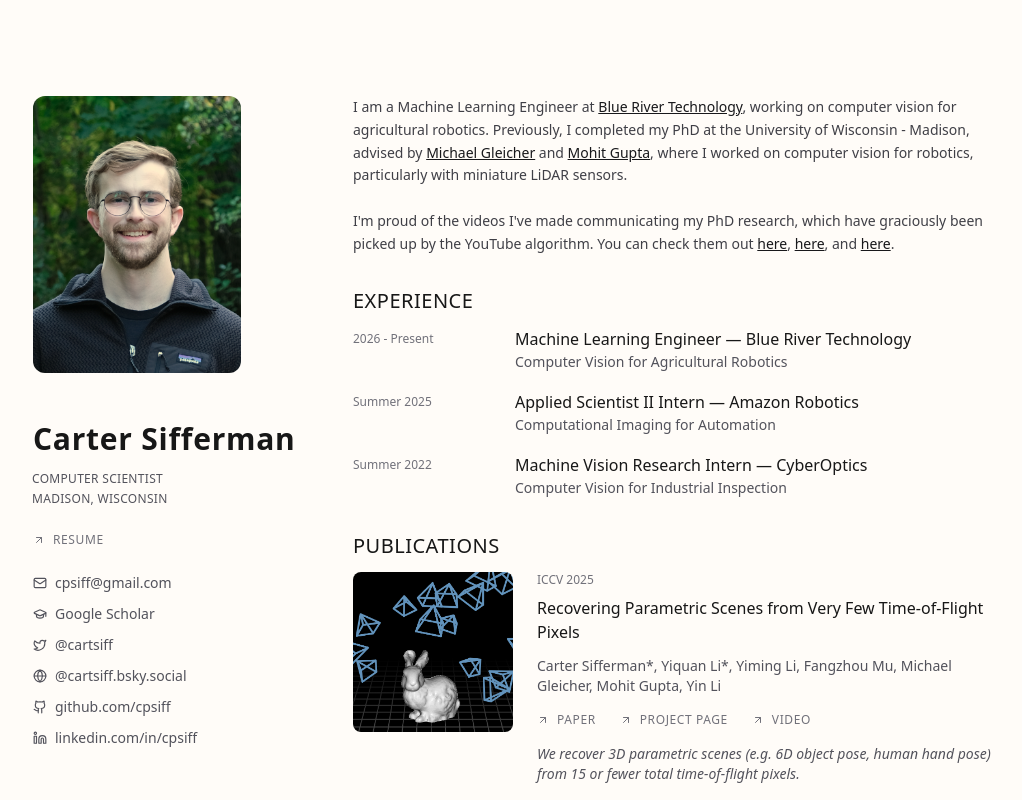
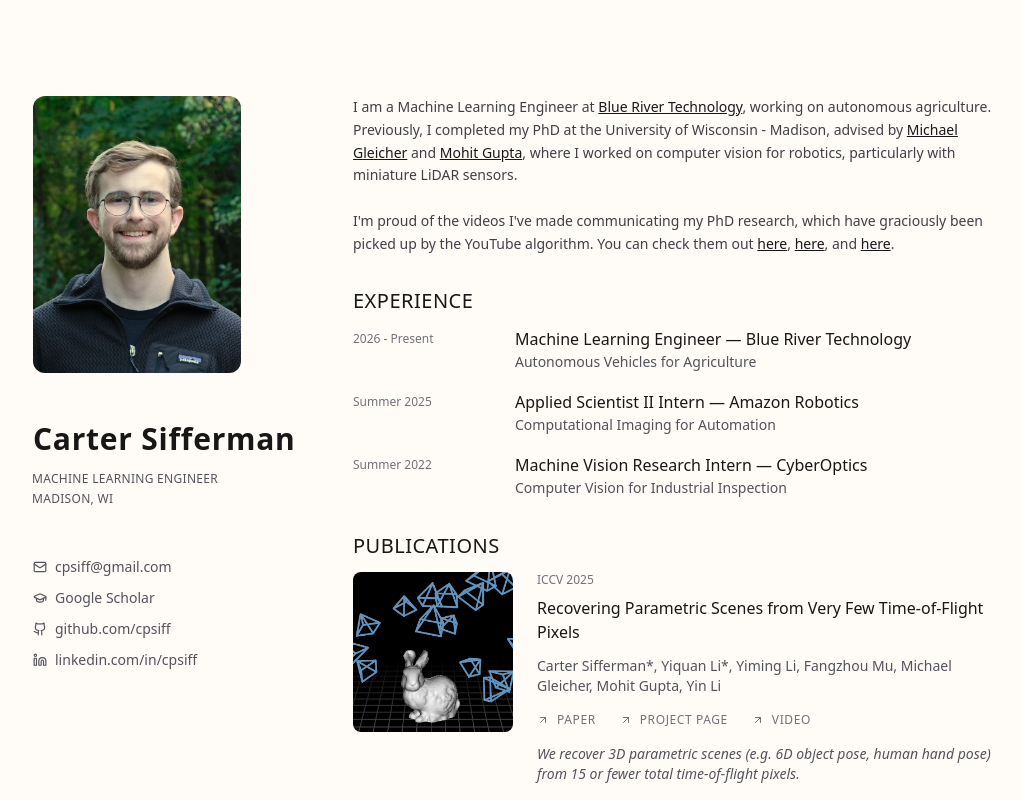
Before and after one commit to cpsiff/cpsiff.github.io, a Next.js app: page / in a window 1280 px wide. Shown: the top 800 px of the page, without its empty margins (127-1149 px from the left). Built offline with nearby package versions, Linux system fonts and the light colour scheme.

Commit message:
minor updates / remove resume

```diff
--- a/src/data/aboutme.ts
+++ b/src/data/aboutme.ts
@@ -20,12 +20,12 @@ export interface AboutMe {
 
 export const aboutMe: AboutMe = {
   name: "Carter Sifferman",
-  title: "Computer Scientist",
-  institution: "Madison, Wisconsin",
+  title: "Machine Learning Engineer",
+  institution: "Madison, WI",
   // Note that links work in the description
   description:
   `I am a Machine Learning Engineer at <a href=https://www.bluerivertechnology.com/>
-  Blue River Technology</a>, working on computer vision for agricultural robotics.
+  Blue River Technology</a>, working on autonomous agriculture.
   Previously, I completed my PhD
   at the University of Wisconsin - Madison, advised by
   <a href=https://gleicher.sites.cs.wisc.edu/>Michael Gleicher</a> and
@@ -41,11 +41,11 @@ export const aboutMe: AboutMe = {
     "/CarterSifferman.jpg",
   githubUsername: "cpsiff",
   linkedinUsername: "cpsiff",
-  twitterUsername: "cartsiff",
-  blueskyUsername: "cartsiff.bsky.social",
+  // twitterUsername: "cartsiff",
+  // blueskyUsername: "cartsiff.bsky.social",
   googleScholarUrl: "https://scholar.google.com/citations?user=tiajEPoAAAAJ&hl=en",
-  resumeUrl: "/Carter Sifferman Resume.pdf",
-  institutionUrl: "https://www.cs.wisc.edu/",
+  // resumeUrl: "/Carter Sifferman Resume.pdf",
+  institutionUrl: "https://www.bluerivertechnology.com",
   // altName: "",
   // secretDescription: "I like dogs.",
 };
--- a/src/data/experience.ts
+++ b/src/data/experience.ts
@@ -13,7 +13,7 @@ export const experienceData: Experience[] = [
     date: "2026 - Present",
     title: "Machine Learning Engineer",
     company: "Blue River Technology",
-    description: "Computer Vision for Agricultural Robotics"
+    description: "Autonomous Vehicles for Agriculture"
   },
   {
     date: "Summer 2025",
```
